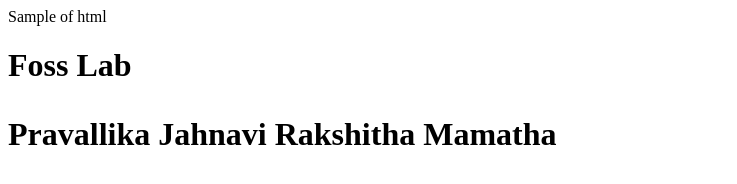
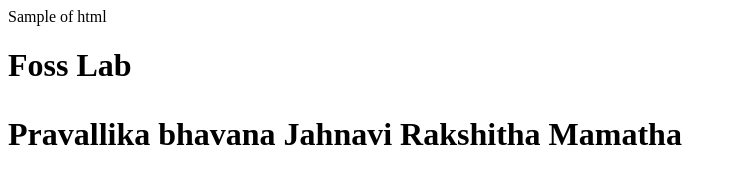
Before and after one commit to Pravallika-Yadlapalli/Pravallika, a plain HTML site: page sample.html in a window 1280 px wide. Shown: the whole page, without its empty margins (0-737 px from the left). Drawn offline with Linux system fonts and the light colour scheme.

Commit message:
Update sample.html

```diff
--- a/sample.html
+++ b/sample.html
@@ -5,6 +5,7 @@
 Foss Lab
 <p>
 Pravallika
+  bhavana
 Jahnavi
 Rakshitha
 Mamatha
```
